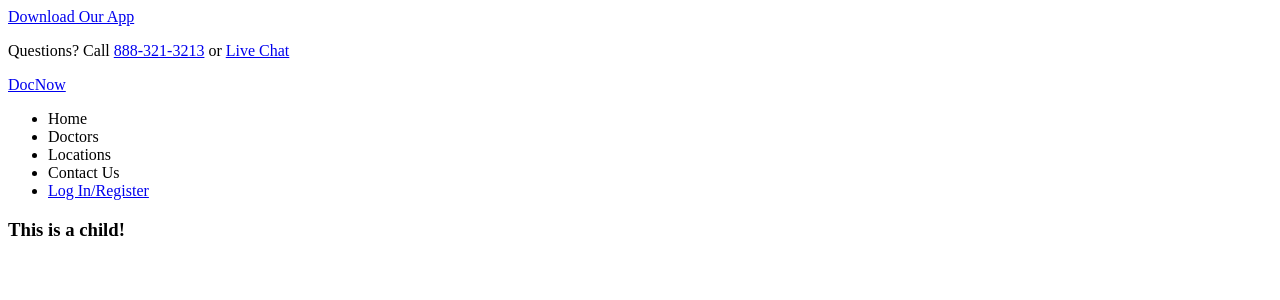
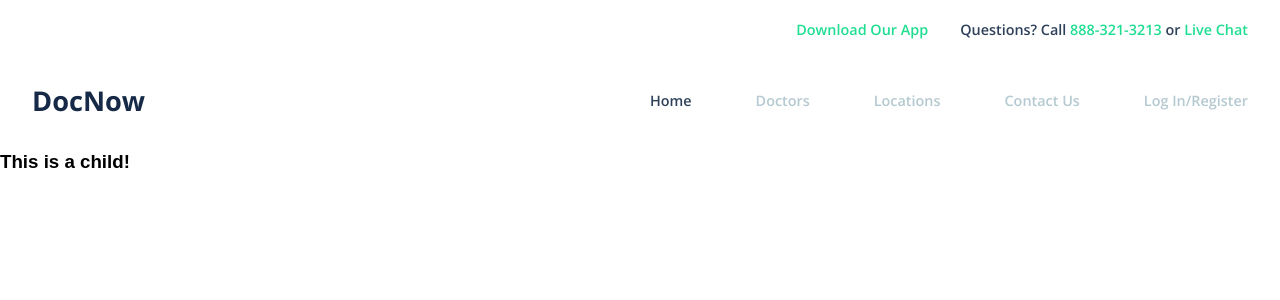
Before and after one commit to jactorrez/DocNow, a React app: page / in a window 1280 px wide. Shown: the top 300 px of the page. Built offline with nearby package versions, Linux system fonts and the light colour scheme.

Commit message:
finished navigation bar

```diff
--- a/index.html
+++ b/index.html
@@ -2,7 +2,7 @@
 <html>
 	<head>
 		<title>DocNow</title>
-
+		<link href="https://fonts.googleapis.com/css?family=Open+Sans:400,600,700" rel="stylesheet">
 	</head>
 	<body>
 		<div id="app"></div>
--- a/package.json
+++ b/package.json
@@ -24,6 +24,7 @@
     "webpack-dev-server": "^2.3.0"
   },
   "dependencies": {
+    "normalize.css": "^5.0.0",
     "react": "^15.4.2",
     "react-dom": "^15.4.2",
     "react-router": "^3.0.2"
--- a/src/js/components/App.js
+++ b/src/js/components/App.js
@@ -1,10 +1,8 @@
 // Libraries
 import React from "react";
 import { Router, Route, hashHistory, IndexRoute } from "react-router";
-import "../../scss/styles.scss";
 
 // Components
-
 import NavBar from "./partials/NavBar";
 
 var App = () => (
--- a/src/js/components/partials/NavBar.js
+++ b/src/js/components/partials/NavBar.js
@@ -1,20 +1,19 @@
 import React from "react";
-
 
 const NavBar = (props) => (
 	<div>
 		<div className="navbar">
 			<div className="navbar-top">
-				<a href="#">Download Our App</a>
-				<p>Questions? Call <a href="#">888-321-3213</a> or <a href="#">Live Chat</a></p>
+				<a className="link" href="#">Download Our App</a>
+				<p>Questions? Call <a className="link" href="#">888-321-3213</a> or <a className="link" href="#">Live Chat</a></p>
 			</div>
 			<div className="navbar-bottom">
-				<div className="navbar-logo"><a href="#">DocNow</a></div>
-				<ul>
-					<li>Home</li>
-					<li>Doctors</li>
-					<li>Locations</li>
-					<li>Contact Us</li>
+				<div className="logo-container"><a className="navbar-logo" href="#">DocNow</a></div>
+				<ul className="navbar-list">
+					<li><a className="active" href="#">Home</a></li>
+					<li><a href="#">Doctors</a></li>
+					<li><a href="#">Locations</a></li>
+					<li><a href="#">Contact Us</a></li>
 					<li><a href="#">Log In/Register</a></li>
 				</ul>
 
--- a/src/js/index.js
+++ b/src/js/index.js
@@ -2,6 +2,10 @@
 import React from 'react';
 import ReactDOM from 'react-dom';
 
+// Stylesheets
+import "../scss/styles.scss";
+
+// Main Component
 import App from "./components/App";
 
 ReactDOM.render(<App/>, document.getElementById("app"));
--- /dev/null
+++ b/src/scss/partials/_colors.scss
@@ -0,0 +1,4 @@
+$text-green: #1fde91;
+$text-blue: #2e405a;
+$text-inactive-grey: #b4c9d0;
+$text-dark-blue: #162a47;
--- /dev/null
+++ b/src/scss/partials/_navigation.scss
@@ -0,0 +1,81 @@
+a{
+	font-size: 0.9rem;
+	text-decoration: none;
+	font-family: "Open Sans", sans-serif;
+	font-weight: 600;
+
+	&.link{
+		color: $text-green;
+	}
+}
+
+p{
+	font-size: 0.9rem;
+	font-family: "Open Sans", sans-serif;
+	font-weight: 600;
+	display: inline-block;
+	margin-left: 2rem;
+	color: $text-blue;
+}
+
+.navbar{
+	padding: 0.5rem 2rem 1rem;
+
+
+}
+
+.navbar-top{
+	text-align: right;
+
+	a{
+		display: inline-block;
+	}
+}
+
+.navbar-bottom{
+
+	overflow: hidden;
+	display: flex;
+	justify-content: space-between;
+	align-items: center;
+	margin-top: 2rem;
+
+	.logo-container{
+		display: inline-block;
+		vertical-align: middle;
+	}
+
+	.navbar-logo{
+		font-size: 1.7rem;
+		text-decoration: none;
+		color: $text-dark-blue;
+		font-weight: 700;
+	}
+
+	.navbar-list{
+		vertical-align: middle;
+		display: inline-block;
+		float: right;
+		padding: 0;
+		padding: 0.4rem 0;
+		margin:0;
+
+		li{
+			display: inline-block;
+			margin-right: 4rem;
+
+			a{
+				color: $text-inactive-grey;
+
+				&.active{
+					color: $text-blue;
+				}
+			}
+		}
+
+		li:last-of-type{
+			margin-right: 0;
+		}
+	}
+
+}
--- /dev/null
+++ b/src/scss/partials/_normalize.scss
@@ -0,0 +1,461 @@
+/*! normalize.css v5.0.0 | MIT License | github.com/necolas/normalize.css */
+
+/* Document
+   ========================================================================== */
+
+/**
+ * 1. Change the default font family in all browsers (opinionated).
+ * 2. Correct the line height in all browsers.
+ * 3. Prevent adjustments of font size after orientation changes in
+ *    IE on Windows Phone and in iOS.
+ */
+
+html {
+  font-family: sans-serif; /* 1 */
+  line-height: 1.15; /* 2 */
+  -ms-text-size-adjust: 100%; /* 3 */
+  -webkit-text-size-adjust: 100%; /* 3 */
+}
+
+/* Sections
+   ========================================================================== */
+
+/**
+ * Remove the margin in all browsers (opinionated).
+ */
+
+body {
+  margin: 0;
+}
+
+/**
+ * Add the correct display in IE 9-.
+ */
+
+article,
+aside,
+footer,
+header,
+nav,
+section {
+  display: block;
+}
+
+/**
+ * Correct the font size and margin on `h1` elements within `section` and
+ * `article` contexts in Chrome, Firefox, and Safari.
+ */
+
+h1 {
+  font-size: 2em;
+  margin: 0.67em 0;
+}
+
+/* Grouping content
+   ========================================================================== */
+
+/**
+ * Add the correct display in IE 9-.
+ * 1. Add the correct display in IE.
+ */
+
+figcaption,
+figure,
+main { /* 1 */
+  display: block;
+}
+
+/**
+ * Add the correct margin in IE 8.
+ */
+
+figure {
+  margin: 1em 40px;
+}
+
+/**
+ * 1. Add the correct box sizing in Firefox.
+ * 2. Show the overflow in Edge and IE.
+ */
+
+hr {
+  box-sizing: content-box; /* 1 */
+  height: 0; /* 1 */
+  overflow: visible; /* 2 */
+}
+
+/**
+ * 1. Correct the inheritance and scaling of font size in all browsers.
+ * 2. Correct the odd `em` font sizing in all browsers.
+ */
+
+pre {
+  font-family: monospace, monospace; /* 1 */
+  font-size: 1em; /* 2 */
+}
+
+/* Text-level semantics
+   ========================================================================== */
+
+/**
+ * 1. Remove the gray background on active links in IE 10.
+ * 2. Remove gaps in links underline in iOS 8+ and Safari 8+.
+ */
+
+a {
+  background-color: transparent; /* 1 */
+  -webkit-text-decoration-skip: objects; /* 2 */
+}
+
+/**
+ * Remove the outline on focused links when they are also active or hovered
+ * in all browsers (opinionated).
+ */
+
+a:active,
+a:hover {
+  outline-width: 0;
+}
+
+/**
+ * 1. Remove the bottom border in Firefox 39-.
+ * 2. Add the correct text decoration in Chrome, Edge, IE, Opera, and Safari.
+ */
+
+abbr[title] {
+  border-bottom: none; /* 1 */
+  text-decoration: underline; /* 2 */
+  text-decoration: underline dotted; /* 2 */
+}
+
+/**
+ * Prevent the duplicate application of `bolder` by the next rule in Safari 6.
+ */
+
+b,
+strong {
+  font-weight: inherit;
+}
+
+/**
+ * Add the correct font weight in Chrome, Edge, and Safari.
+ */
+
+b,
+strong {
+  font-weight: bolder;
+}
+
+/**
+ * 1. Correct the inheritance and scaling of font size in all browsers.
+ * 2. Correct the odd `em` font sizing in all browsers.
+ */
+
+code,
+kbd,
+samp {
+  font-family: monospace, monospace; /* 1 */
+  font-size: 1em; /* 2 */
+}
+
+/**
+ * Add the correct font style in Android 4.3-.
+ */
+
+dfn {
+  font-style: italic;
+}
+
+/**
+ * Add the correct background and color in IE 9-.
+ */
+
+mark {
+  background-color: #ff0;
+  color: #000;
+}
+
+/**
+ * Add the correct font size in all browsers.
+ */
+
+small {
+  font-size: 80%;
+}
+
+/**
+ * Prevent `sub` and `sup` elements from affecting the line height in
+ * all browsers.
+ */
+
+sub,
+sup {
+  font-size: 75%;
+  line-height: 0;
+  position: relative;
+  vertical-align: baseline;
+}
+
+sub {
+  bottom: -0.25em;
+}
+
+sup {
+  top: -0.5em;
+}
+
+/* Embedded content
+   ========================================================================== */
+
+/**
+ * Add the correct display in IE 9-.
+ */
+
+audio,
+video {
+  display: inline-block;
+}
+
+/**
+ * Add the correct display in iOS 4-7.
+ */
+
+audio:not([controls]) {
+  display: none;
+  height: 0;
+}
+
+/**
+ * Remove the border on images inside links in IE 10-.
+ */
+
+img {
+  border-style: none;
+}
+
+/**
+ * Hide the overflow in IE.
+ */
+
+svg:not(:root) {
+  overflow: hidden;
+}
+
+/* Forms
+   ========================================================================== */
+
+/**
+ * 1. Change the font styles in all browsers (opinionated).
+ * 2. Remove the margin in Firefox and Safari.
+ */
+
+button,
+input,
+optgroup,
+select,
+textarea {
+  font-family: sans-serif; /* 1 */
+  font-size: 100%; /* 1 */
+  line-height: 1.15; /* 1 */
+  margin: 0; /* 2 */
+}
+
+/**
+ * Show the overflow in IE.
+ * 1. Show the overflow in Edge.
+ */
+
+button,
+input { /* 1 */
+  overflow: visible;
+}
+
+/**
+ * Remove the inheritance of text transform in Edge, Firefox, and IE.
+ * 1. Remove the inheritance of text transform in Firefox.
+ */
+
+button,
+select { /* 1 */
+  text-transform: none;
+}
+
+/**
+ * 1. Prevent a WebKit bug where (2) destroys native `audio` and `video`
+ *    controls in Android 4.
+ * 2. Correct the inability to style clickable types in iOS and Safari.
+ */
+
+button,
+html [type="button"], /* 1 */
+[type="reset"],
+[type="submit"] {
+  -webkit-appearance: button; /* 2 */
+}
+
+/**
+ * Remove the inner border and padding in Firefox.
+ */
+
+button::-moz-focus-inner,
+[type="button"]::-moz-focus-inner,
+[type="reset"]::-moz-focus-inner,
+[type="submit"]::-moz-focus-inner {
+  border-style: none;
+  padding: 0;
+}
+
+/**
+ * Restore the focus styles unset by the previous rule.
+ */
+
+button:-moz-focusring,
+[type="button"]:-moz-focusring,
+[type="reset"]:-moz-focusring,
+[type="submit"]:-moz-focusring {
+  outline: 1px dotted ButtonText;
+}
+
+/**
+ * Change the border, margin, and padding in all browsers (opinionated).
+ */
+
+fieldset {
+  border: 1px solid #c0c0c0;
+  margin: 0 2px;
+  padding: 0.35em 0.625em 0.75em;
+}
+
+/**
+ * 1. Correct the text wrapping in Edge and IE.
+ * 2. Correct the color inheritance from `fieldset` elements in IE.
+ * 3. Remove the padding so developers are not caught out when they zero out
+ *    `fieldset` elements in all browsers.
+ */
+
+legend {
+  box-sizing: border-box; /* 1 */
+  color: inherit; /* 2 */
+  display: table; /* 1 */
+  max-width: 100%; /* 1 */
+  padding: 0; /* 3 */
+  white-space: normal; /* 1 */
+}
+
+/**
+ * 1. Add the correct display in IE 9-.
+ * 2. Add the correct vertical alignment in Chrome, Firefox, and Opera.
+ */
+
+progress {
+  display: inline-block; /* 1 */
+  vertical-align: baseline; /* 2 */
+}
+
+/**
+ * Remove the default vertical scrollbar in IE.
+ */
+
+textarea {
+  overflow: auto;
+}
+
+/**
+ * 1. Add the correct box sizing in IE 10-.
+ * 2. Remove the padding in IE 10-.
+ */
+
+[type="checkbox"],
+[type="radio"] {
+  box-sizing: border-box; /* 1 */
+  padding: 0; /* 2 */
+}
+
+/**
+ * Correct the cursor style of increment and decrement buttons in Chrome.
+ */
+
+[type="number"]::-webkit-inner-spin-button,
+[type="number"]::-webkit-outer-spin-button {
+  height: auto;
+}
+
+/**
+ * 1. Correct the odd appearance in Chrome and Safari.
+ * 2. Correct the outline style in Safari.
+ */
+
+[type="search"] {
+  -webkit-appearance: textfield; /* 1 */
+  outline-offset: -2px; /* 2 */
+}
+
+/**
+ * Remove the inner padding and cancel buttons in Chrome and Safari on macOS.
+ */
+
+[type="search"]::-webkit-search-cancel-button,
+[type="search"]::-webkit-search-decoration {
+  -webkit-appearance: none;
+}
+
+/**
+ * 1. Correct the inability to style clickable types in iOS and Safari.
+ * 2. Change font properties to `inherit` in Safari.
+ */
+
+::-webkit-file-upload-button {
+  -webkit-appearance: button; /* 1 */
+  font: inherit; /* 2 */
+}
+
+/* Interactive
+   ========================================================================== */
+
+/*
+ * Add the correct display in IE 9-.
+ * 1. Add the correct display in Edge, IE, and Firefox.
+ */
+
+details, /* 1 */
+menu {
+  display: block;
+}
+
+/*
+ * Add the correct display in all browsers.
+ */
+
+summary {
+  display: list-item;
+}
+
+/* Scripting
+   ========================================================================== */
+
+/**
+ * Add the correct display in IE 9-.
+ */
+
+canvas {
+  display: inline-block;
+}
+
+/**
+ * Add the correct display in IE.
+ */
+
+template {
+  display: none;
+}
+
+/* Hidden
+   ========================================================================== */
+
+/**
+ * Add the correct display in IE 10-.
+ */
+
+[hidden] {
+  display: none;
+}
--- a/src/scss/styles.scss
+++ b/src/scss/styles.scss
@@ -0,0 +1,3 @@
+@import "./partials/normalize";
+@import "./partials/colors";
+@import "./partials/navigation";
--- a/webpack.config.js
+++ b/webpack.config.js
@@ -29,6 +29,10 @@ module.exports = {
 				test: /\.scss$/,
 				use: ['style-loader', 'css-loader', 'sass-loader']
 
+			},
+			{
+				test: /\.css$/,
+				use: ['style-loader', 'css-loader']
 			}
 		]
 	},
```
Also changed, not shown: 1 other file (tests, documents, lock files or other folders).
